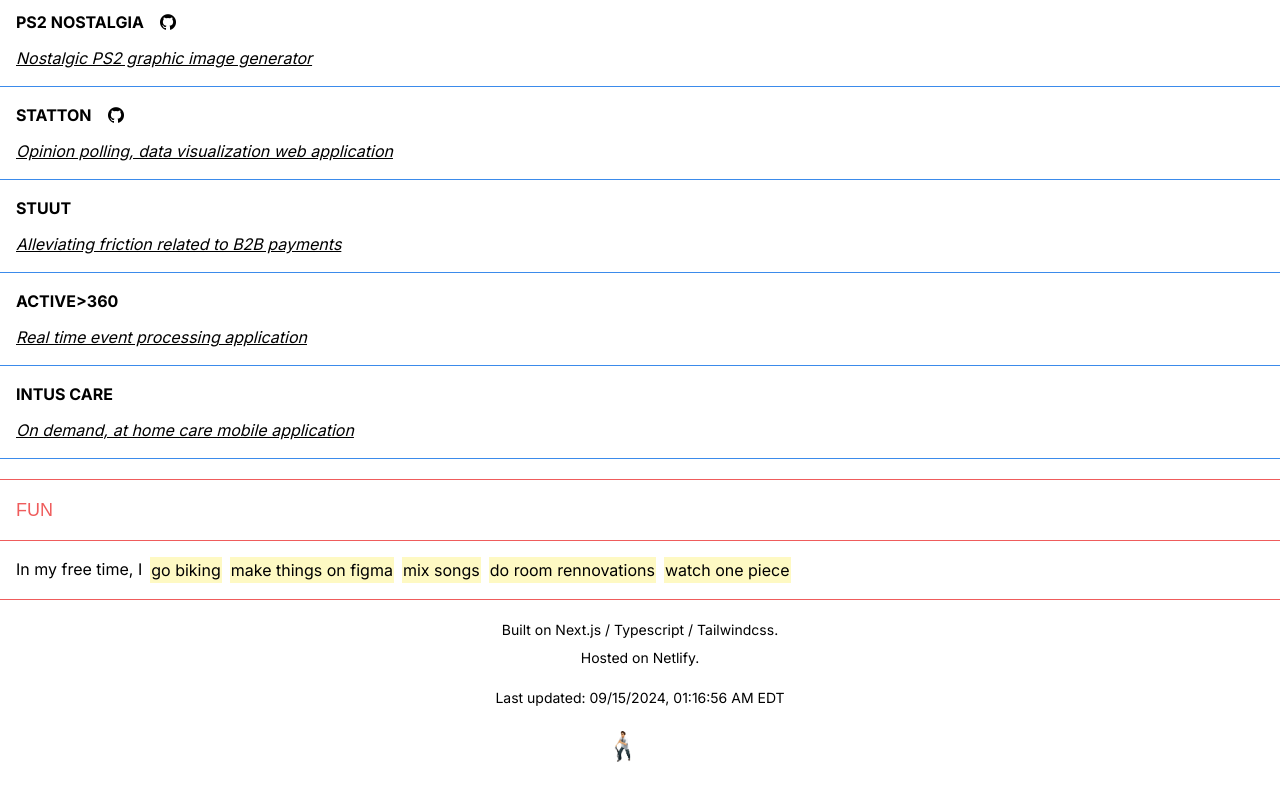
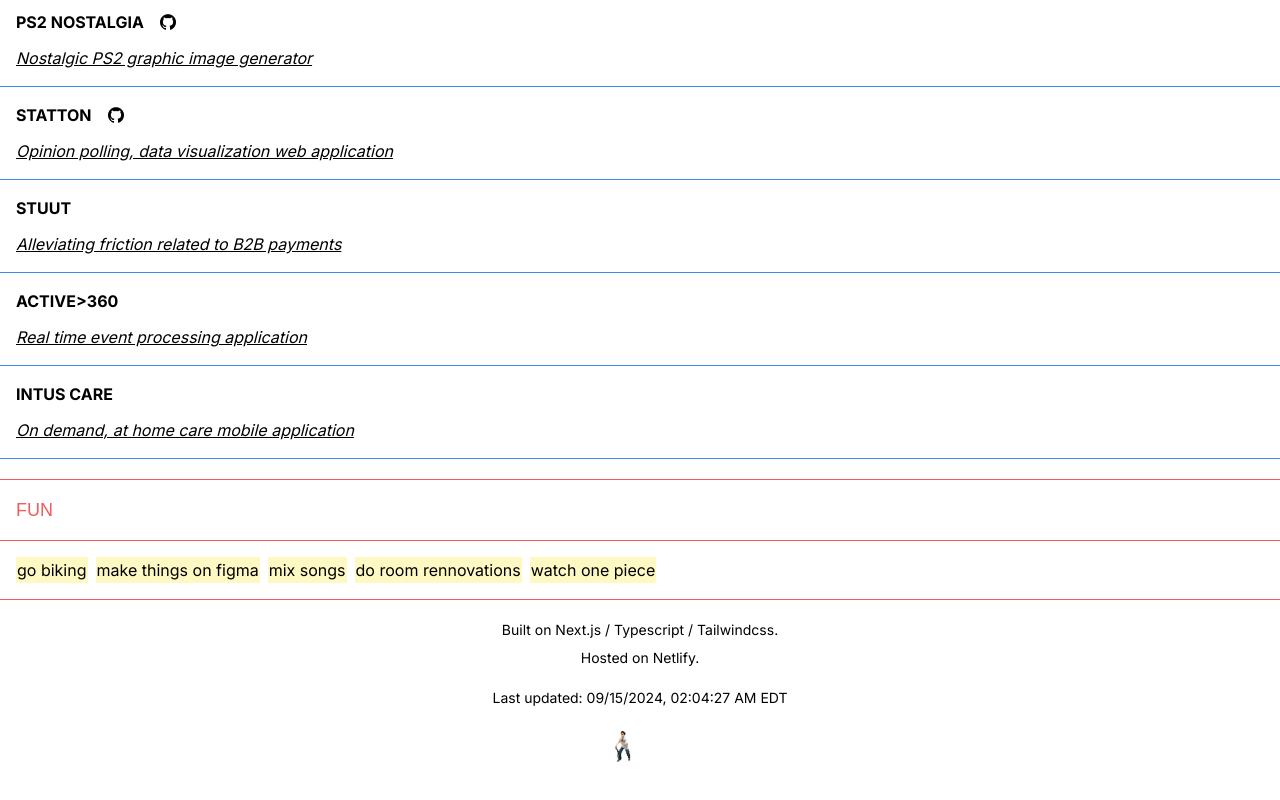
Before and after one commit to neo-teo/portfolio, a Next.js app: page / in a window 1280 px wide. Shown: the part 423-1223 px from the top of the page. Built offline with nearby package versions, Linux system fonts and the light colour scheme.

Commit message:
here we go... already in 2025 oo

```diff
--- a/src/commitDate.ts
+++ b/src/commitDate.ts
@@ -1,2 +1,2 @@
 // This file is auto-generated on pre-commit hook
-export const commitDateTime = '09/15/2024, 01:16:56 AM EDT';
+export const commitDateTime = '09/15/2024, 02:04:27 AM EDT';
--- a/src/components/Fun.tsx
+++ b/src/components/Fun.tsx
@@ -19,7 +19,6 @@ export default function Fun() {
         </div>
         <div id="fun" className="border-t border-b">
             <div className="p-4 flex flex-wrap gap-2">
-                {"In my free time, I"}
                 <HoverGifinator gifSrc={"coming soon"} label={"go biking"} updateGif={setGif} />
                 <HoverGifinator gifSrc={"coming soon"} label={"make things on figma"} updateGif={setGif} />
                 <HoverGifinator gifSrc={"coming soon"} label={"mix songs"} updateGif={setGif} />
```
